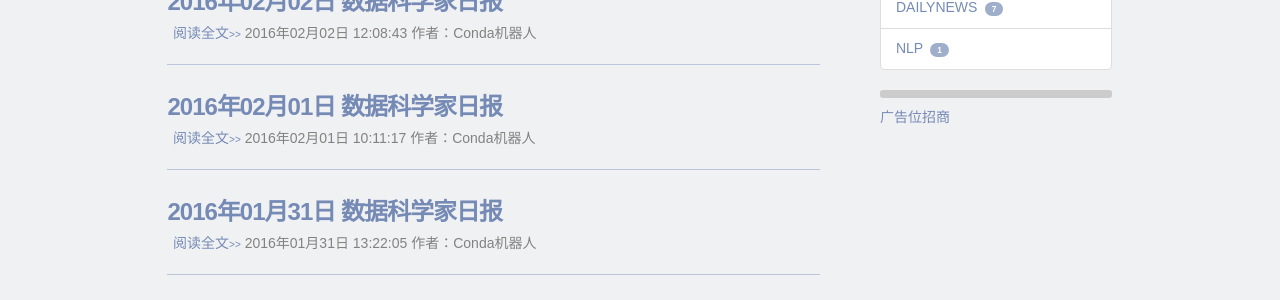
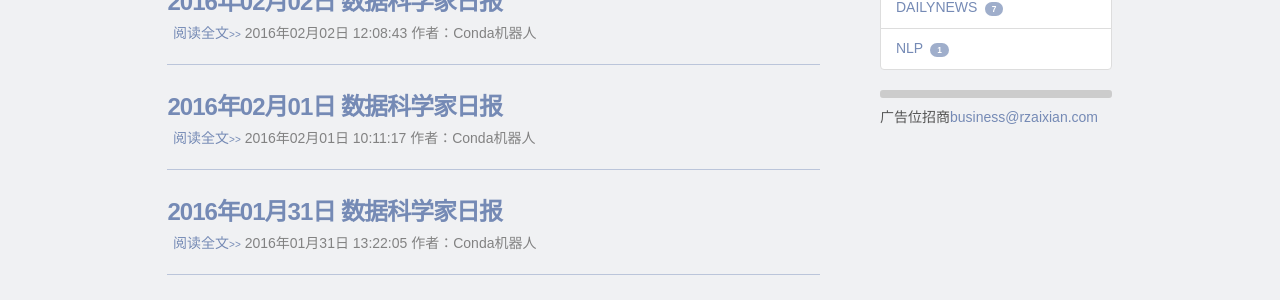
Before and after one commit to fun360/fun360, a Jekyll site: the page built from index.html, in a window 1280 px wide. Shown: the part 248-548 px from the top of the page. Built offline with Jekyll 4.4.1, drawn with Linux system fonts in a browser that asks for light colours; comment, search, counter and statistics services are not loaded; some of the changed lines change nothing that is shown.

Commit message:
Update default.html

```diff
--- a/_layouts/default.html
+++ b/_layouts/default.html
@@ -32,17 +32,7 @@
           </div>
 
           <div class = "ad">
-                <p><a href="mailto:kehao.wu@gmail.com">广告位招商</a></p>
-                <script async src="//pagead2.googlesyndication.com/pagead/js/adsbygoogle.js"></script>
-                <!-- 赞助商 -->
-                <ins class="adsbygoogle"
-                     style="display:block"
-                     data-ad-client="ca-pub-3540116740128967"
-                     data-ad-slot="6221987535"
-                     data-ad-format="auto"></ins>
-                <script>
-                (adsbygoogle = window.adsbygoogle || []).push({});
-                </script>
+                <p>广告位招商<a href="mailto:business@rzaixian.com">business@rzaixian.com</a></p>
           </div>
 
         </div>
```
